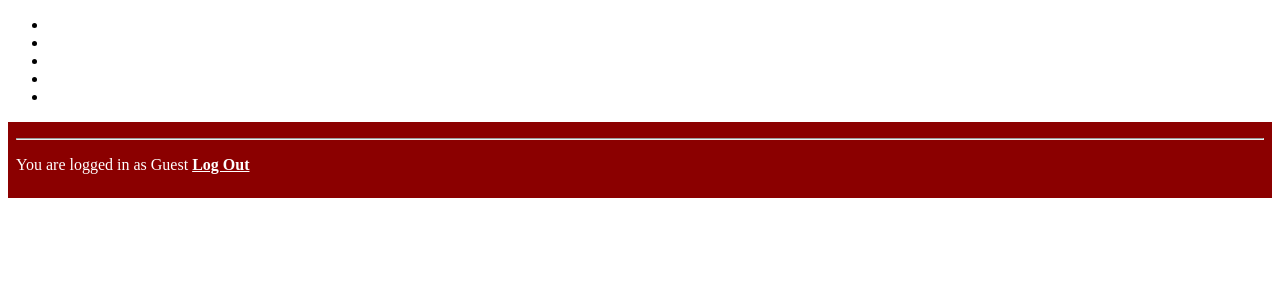
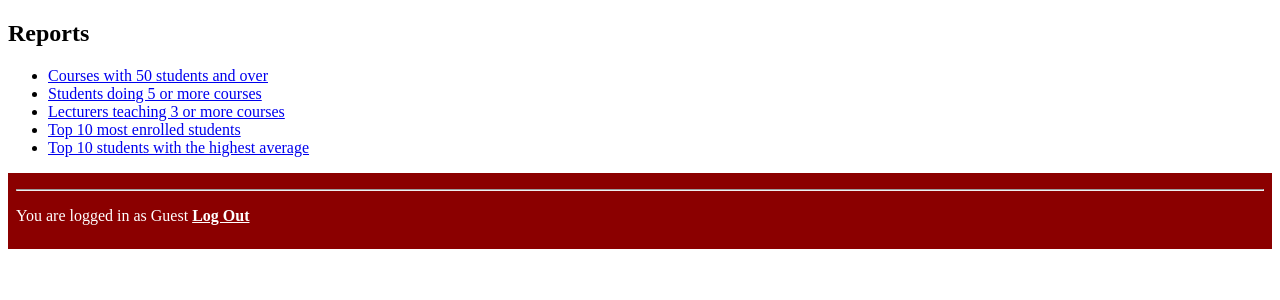
Before and after one commit to DavidLynch26/COMP3161FinalProject, a Flask app: page /MYVLE/reports in a window 1280 px wide. Shown: the part 240-540 px from the top of the page. Run offline with Flask 3, Linux system fonts and the light colour scheme; the visitor is signed in with stand-in values (Sample User, id 1); parts of the project's set-up code (start-up, migrations or seed data) failed here and were passed over.

Commit message:
added reports page, links needed

```diff
--- a/app.py
+++ b/app.py
@@ -442,7 +442,11 @@ def toList(func):
 
 @app.route(f'/{sN}/reports')
 def reportsPage():
-    return render_template("reports.html", reports = [{"Report Name":""}, {"Report Name":""}, {"Report Name":""}, {"Report Name":""}, {"Report Name":""}])
+    return render_template("reports.html", reports = [{"Report ID":"0", "Report Name":"Courses with 50 students and over"}, {"Report ID":"1", "Report Name":"Students doing 5 or more courses"}, {"Report ID":"2", "Report Name":"Lecturers teaching 3 or more courses"}, {"Report ID":"3", "Report Name":"Top 10 most enrolled students"}, {"Report ID":"4", "Report Name":"Top 10 students with the highest average"}])
+
+# @app.route(f'/{sN}/report')
+# def reportPage():
+#     return()
 
 @app.route(f'/{sN}/addUser', methods = ['GET', 'POST'])
 def addUserPage():
--- a/templates/header.html
+++ b/templates/header.html
@@ -5,7 +5,7 @@
             <li><a href ="{{ url_for('homePage')}}">Home</a></li>
             {% if session['type'] == "Admin": %}<li><a href ="{{ url_for('addUserPage')}}">Users</a></li>{% endif %}
             {% if session['type'] == "Admin": %}<li><a href ="{{ url_for('addCoursePage')}}">Courses</a></li>{% endif %}
-            {% if session['type'] != "Student": %}<li><a href ="{{ url_for('reportsPage')}}">Reports</a></li>{% endif %}
+            {% if session['type'] == "Admin" or session['type'] == "Lecturer": %}<li><a href ="{{ url_for('reportsPage')}}">Reports</a></li>{% endif %}
         </ul>
     </nav>
     {% if session.get('logged_in') == True: %}
--- a/templates/reports.html
+++ b/templates/reports.html
@@ -1,10 +1,9 @@
 {% extends 'base.html' %}
 {% block main %}
+    <h2>Reports</h2>
     <ul>
-
         {% for report in reports: %}
-        <li><a href="">{{ report['Report Name'] }}</a></li>
+        <li><a href="{{ url_for('reportPage', report_id = report['Report ID']) }}">{{ report['Report Name'] }}</a></li>
         {% endfor %}
-
     </ul>
 {% endblock main %}
```
